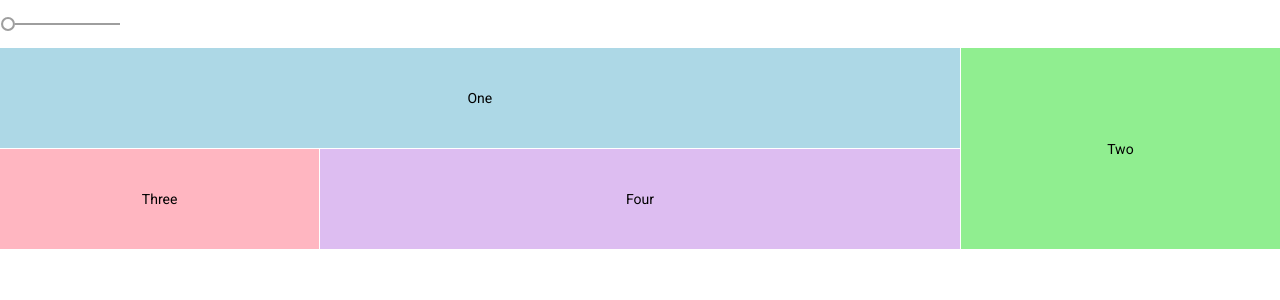
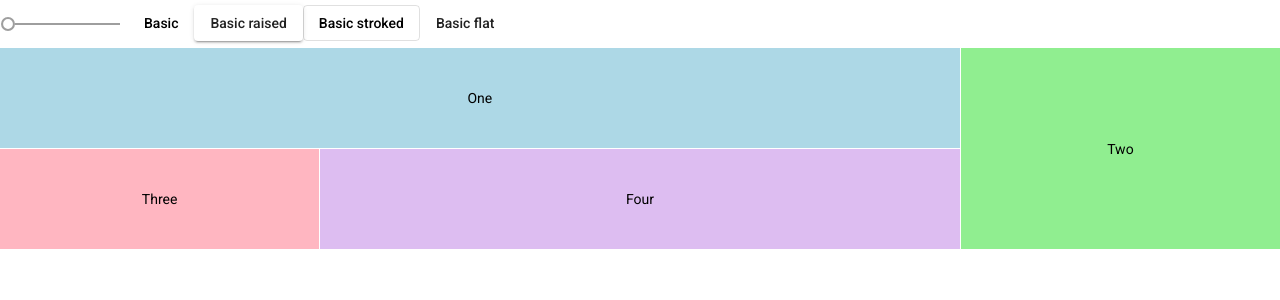
Before and after one commit to chandankray/Angular-Material, an Angular app: page / in a window 1280 px wide. Shown: the top 300 px of the page. Built offline with nearby package versions, Linux system fonts and the light colour scheme.

Commit message:
Material buttons

```diff
--- a/src/app/app.component.html
+++ b/src/app/app.component.html
@@ -1,4 +1,8 @@
 <mat-slider min="1" max="100" step="1" value="1"></mat-slider>
+<button mat-button>Basic</button>
+<button mat-raised-button>Basic raised</button>
+<button mat-stroked-button>Basic stroked</button>
+<button mat-flat-button>Basic flat</button>
 <mat-grid-list cols="4" rowHeight="100px">
   <mat-grid-tile
       *ngFor="let tile of tiles"
--- a/src/app/material/material.module.ts
+++ b/src/app/material/material.module.ts
@@ -1,10 +1,12 @@
 import { NgModule } from '@angular/core';
 import { MatSliderModule } from '@angular/material/slider';
 import {MatGridListModule} from '@angular/material/grid-list';
+import {MatButtonModule} from '@angular/material/button';
 
 const MaterialComponents=[
   MatSliderModule,
-  MatGridListModule
+  MatGridListModule,
+  MatButtonModule
 ];
 @NgModule({
   imports: [MaterialComponents],
```
Also changed, not shown: 1 other file (tests, documents, lock files or other folders).
